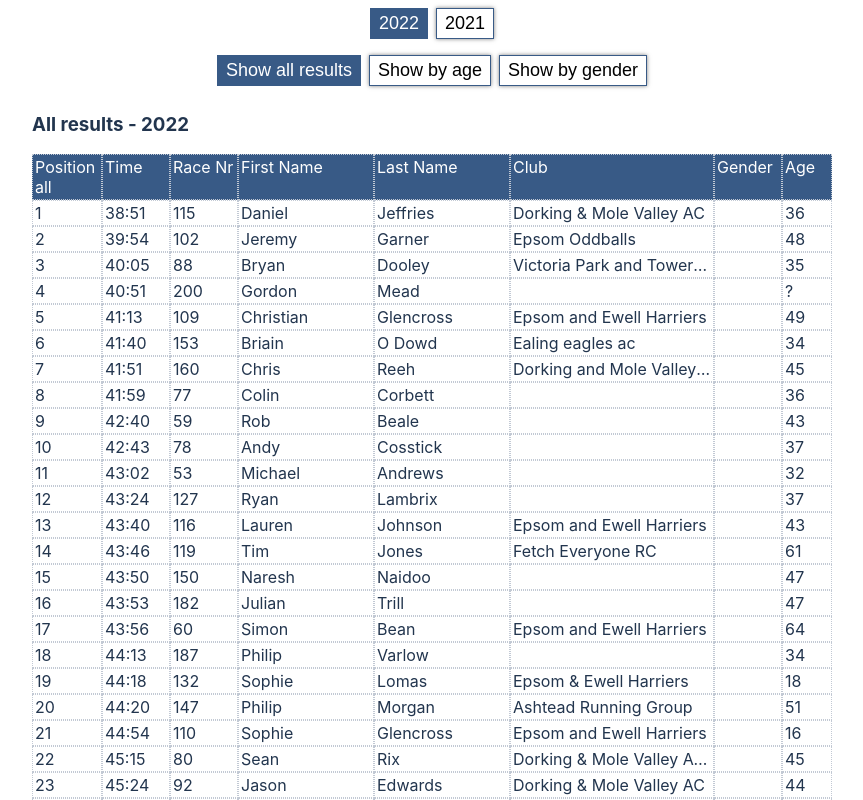
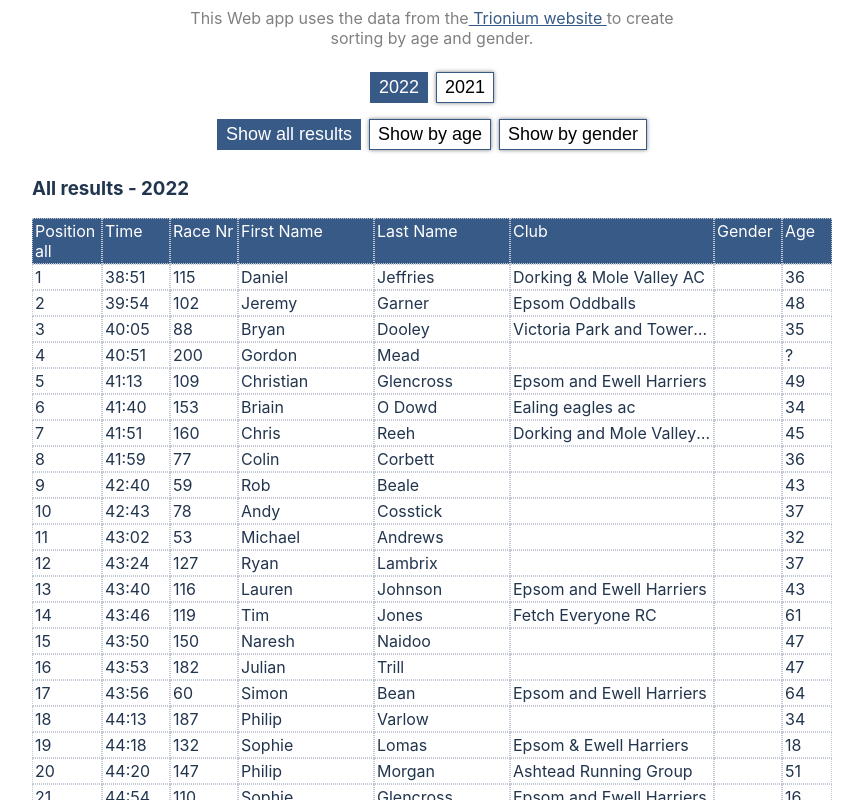
Before and after one commit to Shwartz/race, a React (Create React App) app: page / in a window 1280 px wide. Shown: the top 800 px of the page, without its empty margins (208-1071 px from the left). Built offline with nearby package versions, Linux system fonts and the light colour scheme.

Commit message:
Adding headline

```diff
--- a/src/components/race/race.jsx
+++ b/src/components/race/race.jsx
@@ -10,6 +10,9 @@ export const Race = () => {
 
   return (
     <>
+      <p className={styles.headline}>This Web app uses the data from the
+        <a href="https://www.trionium.com/ashtead10k/"> Trionium website </a> to create sorting by age and gender.
+      </p>
       <div className={styles.navigation}>
         <button className={isCurrent('2022', currentYear)} onClick={() => setCurrentYear('2022')} type="button">2022</button>
         <button className={isCurrent('2021', currentYear)} onClick={() => setCurrentYear('2021')} type="button">2021</button>
--- a/src/components/race/race.module.scss
+++ b/src/components/race/race.module.scss
@@ -23,6 +23,18 @@
 .race {
   display: flex;
   justify-content: center;
+  margin-bottom: 24px;
+}
+
+.headline {
+  margin: 8px auto 16px;
+  max-width: 500px;
+  text-align: center;
+  color: gray;
+
+  a {
+    color: #385a86;
+  }
 }
 
 .navigation {
```
